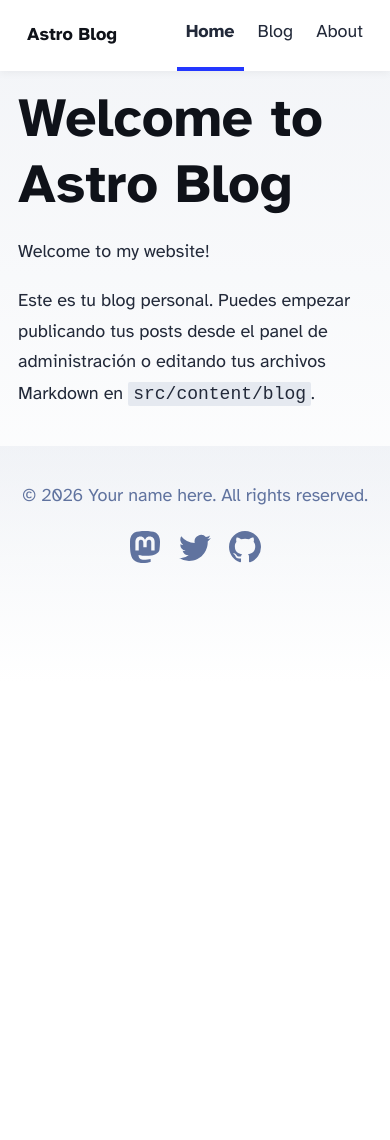
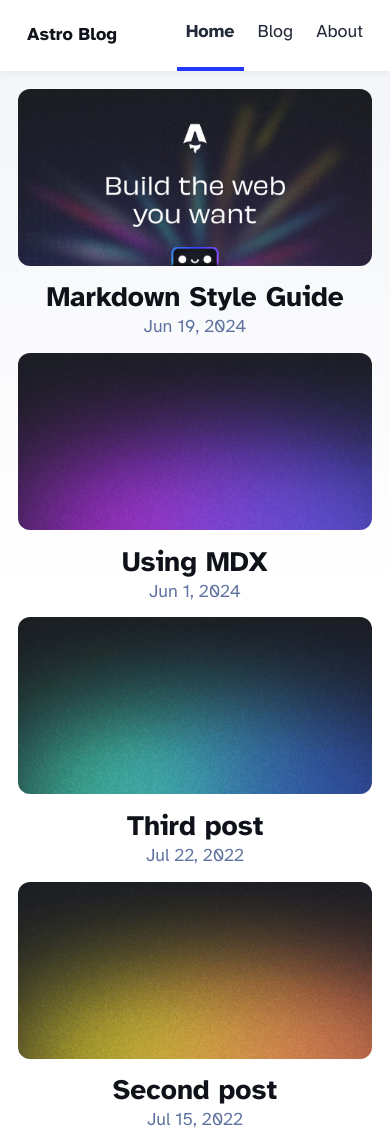
Before and after one commit to ganjimcin/cinblog, an Astro site: page / in a window 390 px wide. Shown: the top 1140 px of the page. Before the commit the page ends 844 px from the top, so only its background shows below. Built offline with nearby package versions, Linux system fonts and the light colour scheme; Astro itself is replaced by a stand-in of ours.

Commit message:
✨ Add blog post listing with responsive layout and image support using Astro components and styles

```diff
--- a/src/pages/index.astro
+++ b/src/pages/index.astro
@@ -1,25 +1,113 @@
 ---
+import { Image } from 'astro:assets';
+import { getCollection } from 'astro:content';
 import BaseHead from '../components/BaseHead.astro';
 import Footer from '../components/Footer.astro';
+import FormattedDate from '../components/FormattedDate.astro';
 import Header from '../components/Header.astro';
 import { SITE_DESCRIPTION, SITE_TITLE } from '../consts';
+
+const posts = (await getCollection('blog')).sort(
+	(a, b) => b.data.pubDate.valueOf() - a.data.pubDate.valueOf(),
+);
 ---
 
 <!doctype html>
 <html lang="en">
 	<head>
 		<BaseHead title={SITE_TITLE} description={SITE_DESCRIPTION} />
+		<style>
+			main {
+				width: 960px;
+			}
+			ul {
+				display: flex;
+				flex-wrap: wrap;
+				gap: 2rem;
+				list-style-type: none;
+				margin: 0;
+				padding: 0;
+			}
+			ul li {
+				width: calc(50% - 1rem);
+			}
+			ul li * {
+				text-decoration: none;
+				transition: 0.2s ease;
+			}
+			ul li:first-child {
+				width: 100%;
+				margin-bottom: 1rem;
+				text-align: center;
+			}
+			ul li:first-child img {
+				width: 100%;
+			}
+			ul li:first-child .title {
+				font-size: 2.369rem;
+			}
+			ul li img {
+				margin-bottom: 0.5rem;
+				border-radius: 12px;
+			}
+			ul li a {
+				display: block;
+			}
+			.title {
+				margin: 0;
+				color: rgb(var(--black));
+				line-height: 1;
+			}
+			.date {
+				margin: 0;
+				color: rgb(var(--gray));
+			}
+			ul li a:hover h4,
+			ul li a:hover .date {
+				color: rgb(var(--accent));
+			}
+			ul a:hover img {
+				box-shadow: var(--box-shadow);
+			}
+			@media (max-width: 720px) {
+				ul {
+					gap: 0.5em;
+				}
+				ul li {
+					width: 100%;
+					text-align: center;
+				}
+				ul li:first-child {
+					margin-bottom: 0;
+				}
+				ul li:first-child .title {
+					font-size: 1.563em;
+				}
+			}
+		</style>
 	</head>
 	<body>
 		<Header />
 		<main>
-			<h1>Welcome to {SITE_TITLE}</h1>
-			<p>
-				{SITE_DESCRIPTION}
-			</p>
-			<p>
-				Este es tu blog personal. Puedes empezar publicando tus posts desde el panel de administración o editando tus archivos Markdown en <code>src/content/blog</code>.
-			</p>
+			<section>
+				<ul>
+					{
+						posts.map((post) => (
+							<li>
+								<a href={`/blog/${post.id}/`}>
+									{post.data.heroImage && (
+										<Image width={720} height={360} src={post.data.heroImage} alt="" />
+									)}
+									<h4 class="title">{post.data.title}</h4>
+									<p class="date">
+										<FormattedDate date={post.data.pubDate} />
+									</p>
+								</a>
+							</li>
+						))
+					}
+				</ul>
+			</section>
 		</main>
 		<Footer />
 	</body>
```
